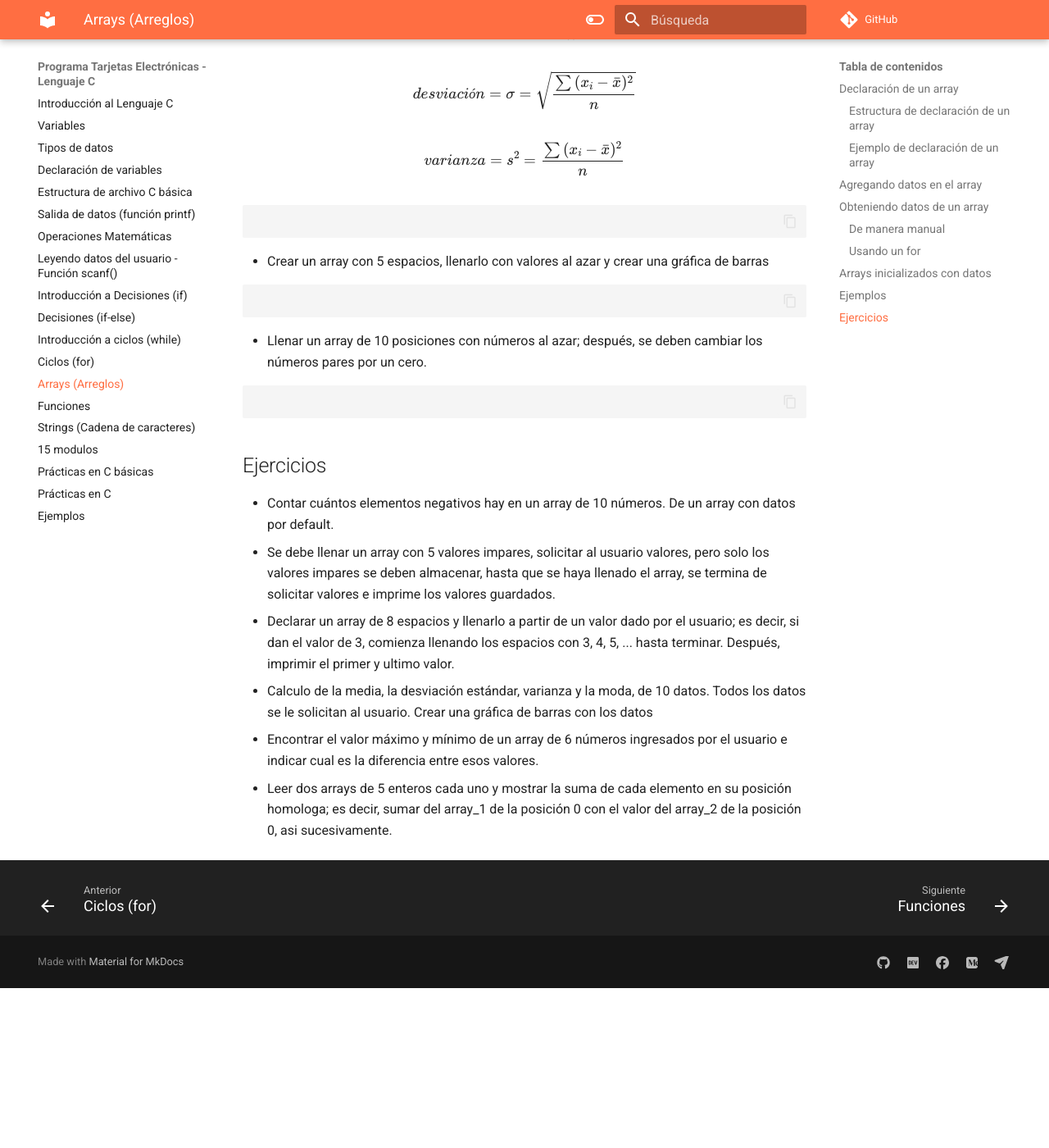
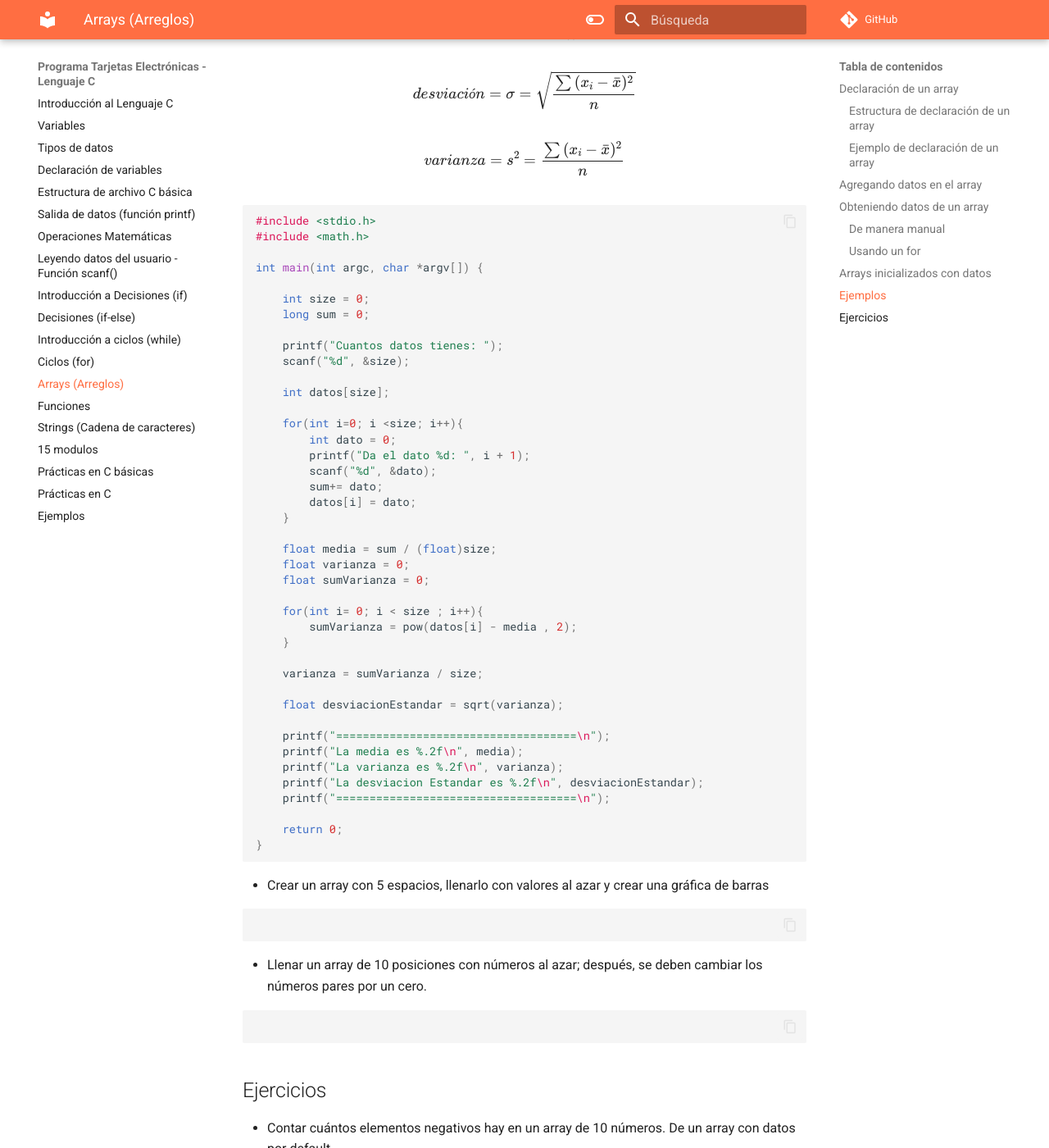
Before and after one commit to jalmx/lenguaje-c, an MkDocs documentation site: the page built from docs/12_arrays.md, in a window 1280 px wide and 1400 px high, scrolled down 6698 px. Shown: the whole window at 82% size. Built offline with MkDocs 1.6.1 and Material for MkDocs 9.7.7, drawn with Linux system fonts in a browser that asks for light colours; comment, search, counter and statistics services are not loaded; before the commit the page ends 7903 px from its top, so only the background shows below that.

Commit message:
add: estadistica

````diff
--- a/docs/12_arrays.md
+++ b/docs/12_arrays.md
@@ -269,6 +269,47 @@ $$desviación = \sigma =\sqrt{\frac{\sum {(x_i - \bar{x} )^2}}{n}}$$
 $$varianza = s^2 =\frac{\sum {(x_i - \bar{x} )^2}}{n}$$
 
 ```c
+#include <stdio.h>
+#include <math.h>
+
+int main(int argc, char *argv[]) {
+
+	int size = 0;
+	long sum = 0;
+
+	printf("Cuantos datos tienes: ");
+	scanf("%d", &size);
+
+	int datos[size];
+
+	for(int i=0; i <size; i++){
+		int dato = 0;
+		printf("Da el dato %d: ", i + 1);
+		scanf("%d", &dato);
+		sum+= dato;
+		datos[i] = dato;
+	}
+
+	float media = sum / (float)size;
+	float varianza = 0;
+	float sumVarianza = 0;
+
+	for(int i= 0; i < size ; i++){
+		sumVarianza = pow(datos[i] - media , 2);
+	}
+
+	varianza = sumVarianza / size;
+
+	float desviacionEstandar = sqrt(varianza);
+
+	printf("====================================\n");
+	printf("La media es %.2f\n", media);
+	printf("La varianza es %.2f\n", varianza);
+	printf("La desviacion Estandar es %.2f\n", desviacionEstandar);
+	printf("====================================\n");
+
+	return 0;
+}
 ```
 
 - Crear un array con 5 espacios, llenarlo con valores al azar y crear una gráfica de barras
````
